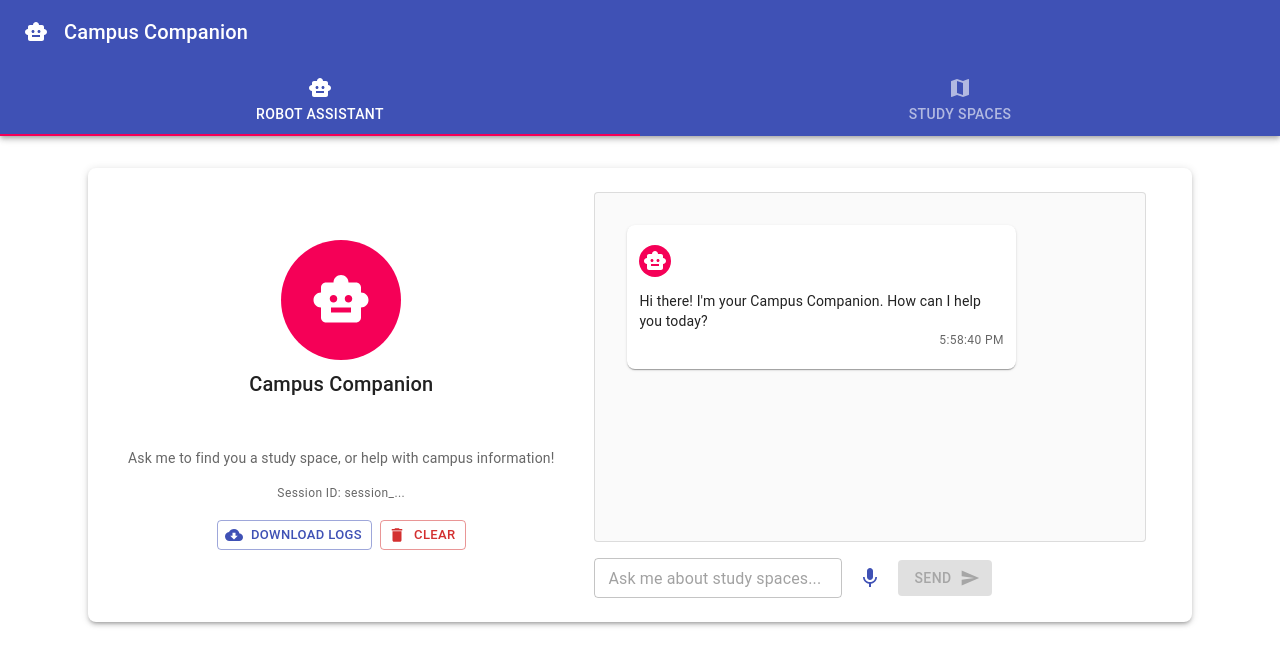
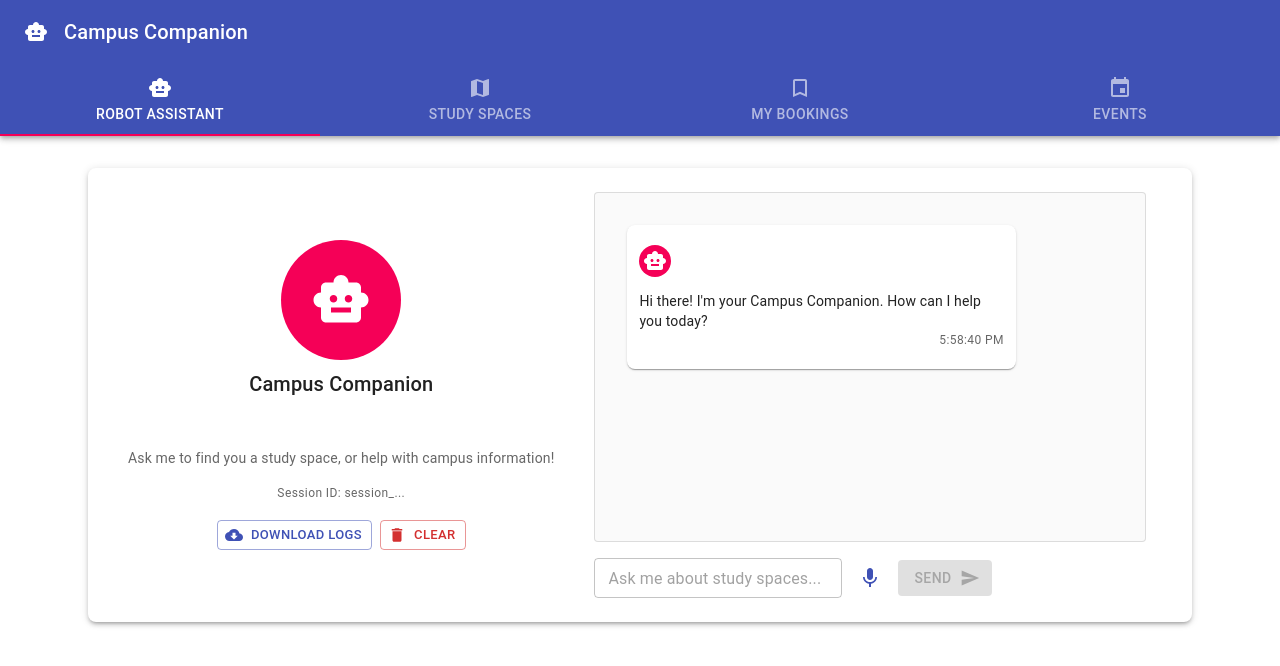
Before and after one commit to BillJamesM/UdubHacks, a React (Create React App) app in the folder campus-companion/: page / in a window 1280 px wide. Shown: the top 666 px of the page. Built offline with nearby package versions, Linux system fonts and the light colour scheme.

Commit message:
fixed app.js

```diff
--- a/campus-companion/src/App.js
+++ b/campus-companion/src/App.js
@@ -1,4 +1,4 @@
-import React, { useState } from "react";
+import React, { useState, useEffect } from "react";
 import {
   CssBaseline,
   AppBar,
@@ -71,7 +71,7 @@ function App() {
   };
 
   // Update bookings count when component mounts
-  React.useEffect(() => {
+  useEffect(() => {
     updateBookingsCount();
   }, [refreshCounter]);
 
@@ -96,6 +96,15 @@ function App() {
           >
             <Tab icon={<SmartToy />} label="Robot Assistant" />
             <Tab icon={<Map />} label="Study Spaces" />
+            <Tab
+              icon={
+                <Badge badgeContent={bookingsCount} color="secondary">
+                  <BookmarkBorder />
+                </Badge>
+              }
+              label="My Bookings"
+            />
+            <Tab icon={<Event />} label="Events" />
           </Tabs>
         </AppBar>
 
@@ -119,9 +128,8 @@ function App() {
               key={`user-bookings-${refreshCounter}`}
             />
           )}
-          {activeTab === 2 && (
-            <EventCurator  />
-          )}
+
+          {activeTab === 3 && <EventCurator />}
         </Container>
       </Box>
     </ThemeProvider>
```
